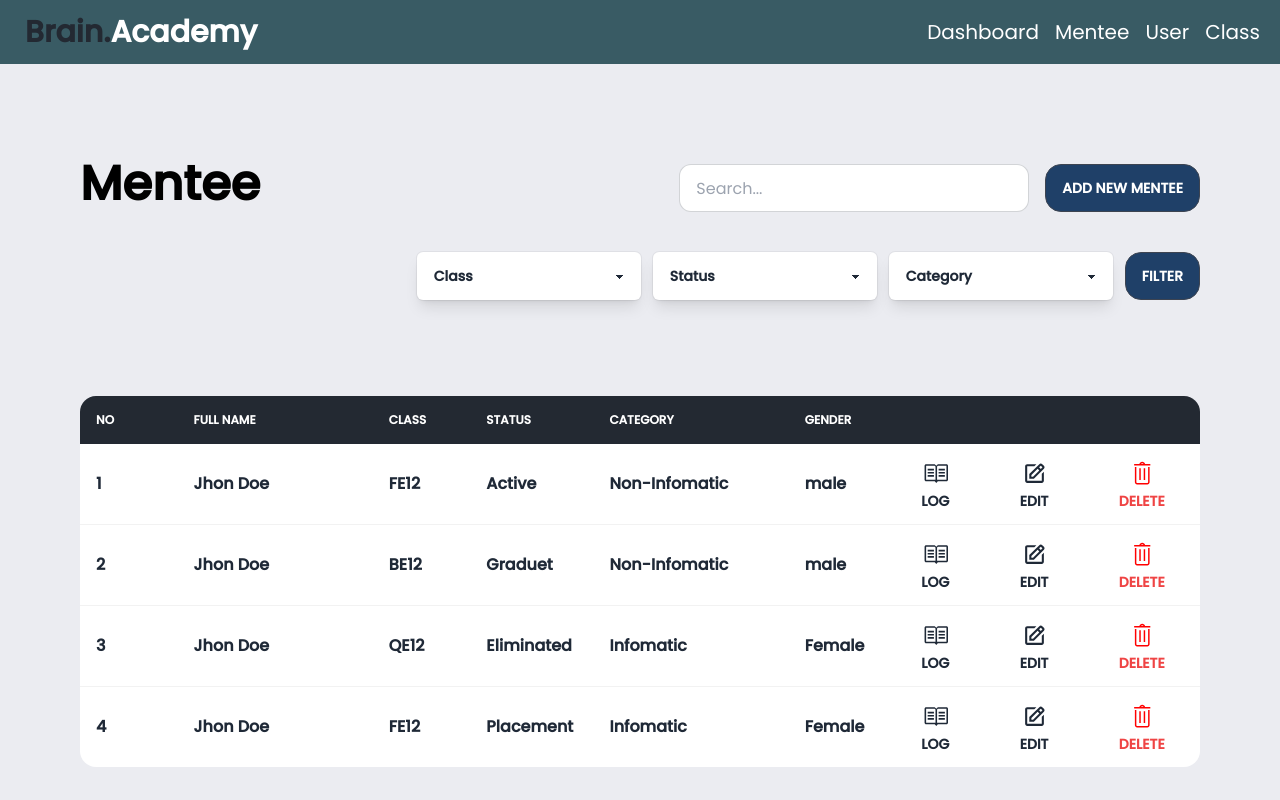
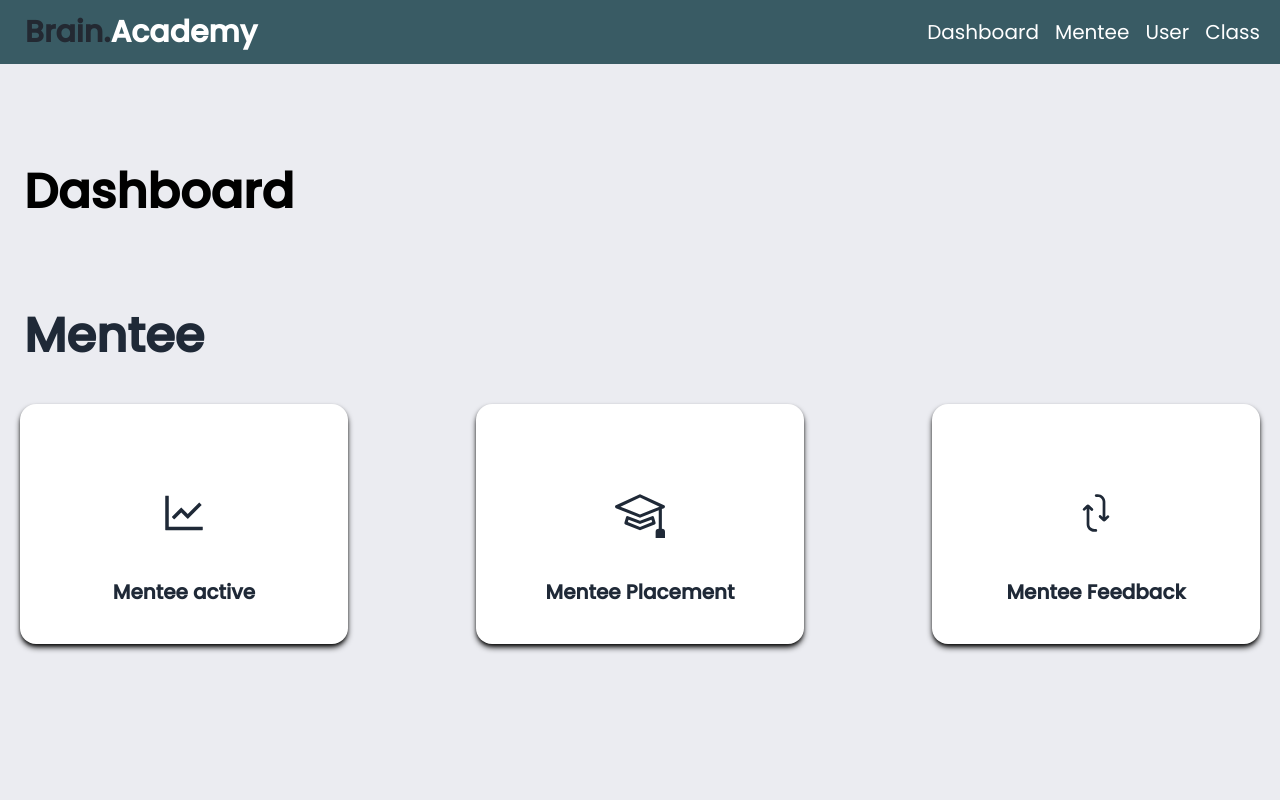
Before and after one commit to ALTA-PROJECT2-GROUP4/DashboardQ-FE, a React (Vite) app: page / in a window 1280 px wide. Built offline with nearby package versions, Linux system fonts and the light colour scheme; a web font is replaced by a local one; what prettier-plugin-tailwindcss would draw is missing.

Commit message:
refactor: fix error main

```diff
--- a/src/main.tsx
+++ b/src/main.tsx
@@ -3,12 +3,12 @@ import { Provider } from "react-redux";
 import React from "react";
 
 import App from "./routes/App";
-import MenteeList from "./pages/MenteeList";
+// import MenteeList from "./pages/MenteeList";
 
 import "./styles/index.css";
 
 ReactDOM.createRoot(document.getElementById("root") as HTMLElement).render(
   <React.StrictMode>
-    <MenteeList />
+    <App />
   </React.StrictMode>
 );
```
Also changed, not shown: src/routes/App.tsx (+8 -8 lines).
